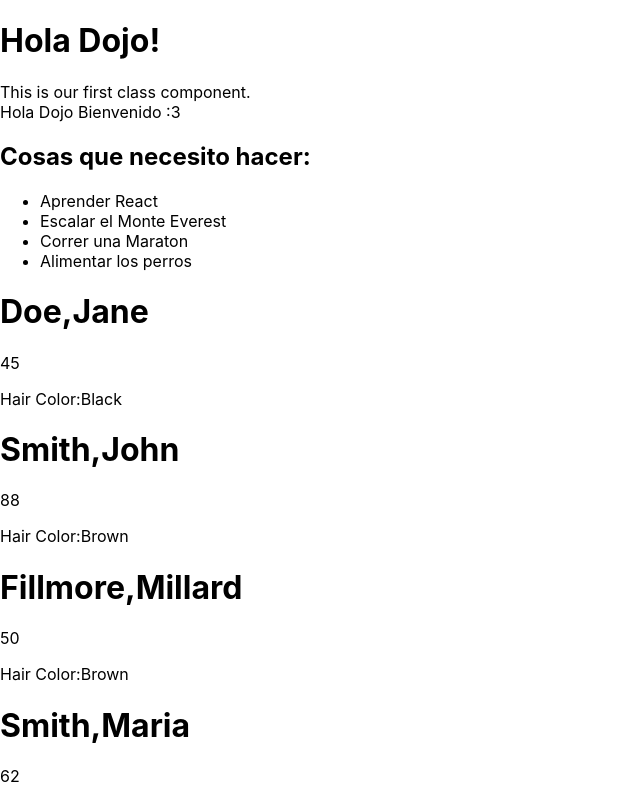
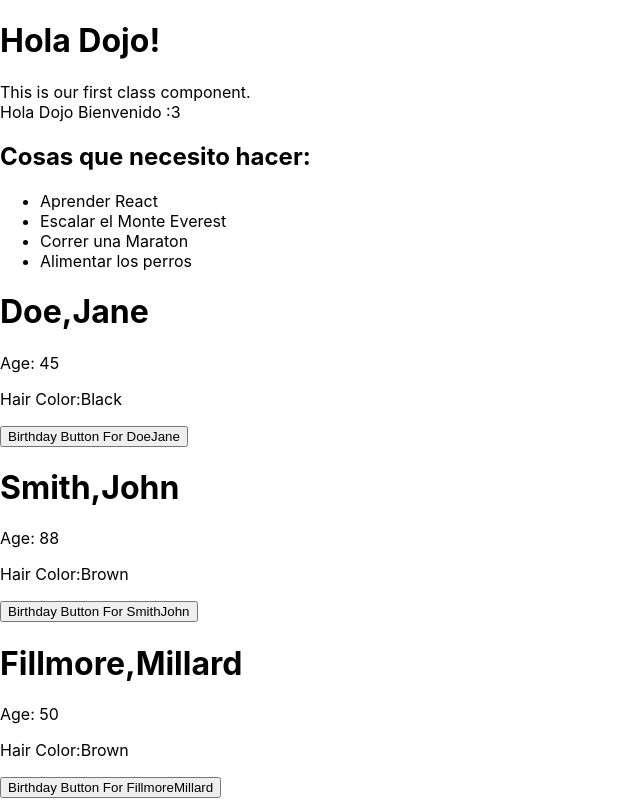
Before and after one commit to LeyBatenkaitos/MERN_CodingDojo, a React (Create React App) app in the folder mi-app/: page / in a window 1280 px wide. Shown: the top 800 px of the page, without its empty margins (0-640 px from the left). Built offline with nearby package versions, Linux system fonts and the light colour scheme.

Commit message:
Poniendolo todo junto

```diff
--- a/mi-app/src/App.js
+++ b/mi-app/src/App.js
@@ -13,25 +13,25 @@ function App() {
       <PersonCard
         firstName="Doe"
         lastName="Jane"
-        age="45"
+        age={45}
         hairColor="Black"
       ></PersonCard>
       <PersonCard
         firstName="Smith"
         lastName="John"
-        age="88"
+        age={88}
         hairColor="Brown"
       ></PersonCard>
       <PersonCard
         firstName="Fillmore"
         lastName="Millard"
-        age="50"
+        age={50}
         hairColor="Brown"
       ></PersonCard>
       <PersonCard
         firstName="Smith"
         lastName="Maria"
-        age="62"
+        age={62}
         hairColor="Brown"
       ></PersonCard>
     </div>
--- a/mi-app/src/componentes/PersonCard.jsx
+++ b/mi-app/src/componentes/PersonCard.jsx
@@ -1,14 +1,31 @@
 import React, { Component } from "react";
 
 class PersonCard extends Component {
+  constructor(props) {
+    super(props);
+    this.state = {
+      clicks: 0,
+      show: true,
+      age: this.props.age,
+    };
+  }
+  incrementarEdad = () => {
+    this.setState({ clicks: this.state.clicks + 1, age: this.state.age + 1 });
+  };
   render() {
     return (
       <div>
         <h1>
           {this.props.firstName},{this.props.lastName}
         </h1>
-        <p>{this.props.age}</p>
+        <p>Age: {this.state.age}</p>
         <p>Hair Color:{this.props.hairColor}</p>
+        <div>
+          <button onClick={this.incrementarEdad}>
+            Birthday Button For {this.props.firstName}
+            {this.props.lastName}
+          </button>
+        </div>
       </div>
     );
   }
```
